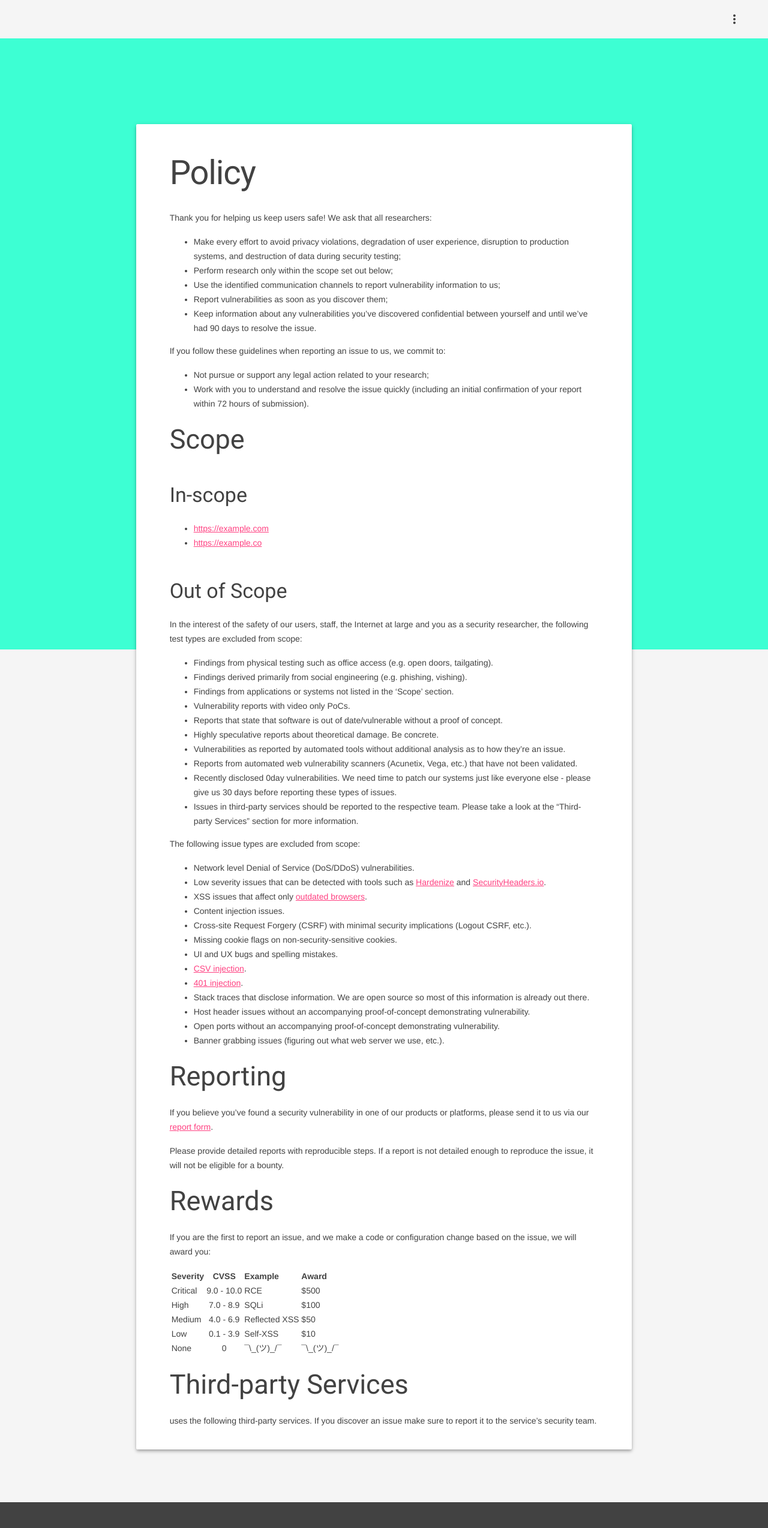
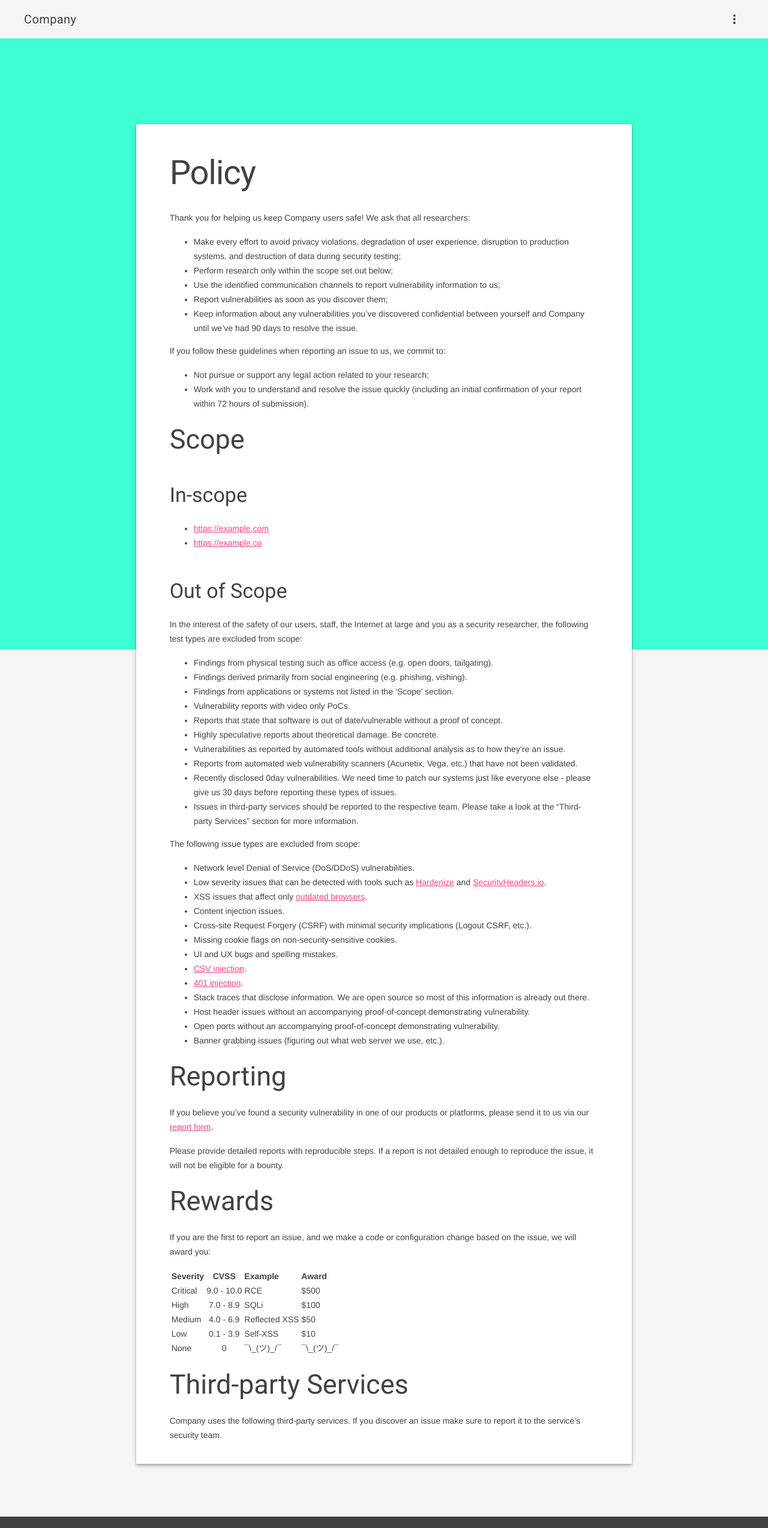
Before and after one commit to EdOverflow/security-template, a Jekyll site: the page built from index.md, in a window 1280 px wide. Shown: the whole page at 60% size. Built offline with Jekyll 4.4.1, drawn with Linux system fonts in a browser that asks for light colours; our own code applies the rules of GitHub Pages for plain Markdown files.

Commit message:
Fix variable references.

```diff
--- a/_layouts/default.html
+++ b/_layouts/default.html
@@ -1,27 +1,27 @@
-<!doctype html>
+<!DOCTYPE html>
 <html lang="en">
   <head>
     <meta charset="utf-8">
     <meta http-equiv="X-UA-Compatible" content="IE=edge">
     <meta name="description" content="A front-end template that helps you build fast, modern mobile web apps.">
     <meta name="viewport" content="width=device-width, initial-scale=1.0, minimum-scale=1.0">
-    <title>{{ company_name }}</title>
+    <title>{{ site.company_name }}</title>
 
     <!-- Add to homescreen for Chrome on Android -->
     <meta name="mobile-web-app-capable" content="yes">
-    <link rel="icon" sizes="192x192" href="images/android-desktop.png">
+    <link rel="icon" sizes="192x192" href="{{ {{ site.baseurl }}/assets/ }}/images/icon.png">
 
     <!-- Add to homescreen for Safari on iOS -->
     <meta name="apple-mobile-web-app-capable" content="yes">
     <meta name="apple-mobile-web-app-status-bar-style" content="black">
     <meta name="apple-mobile-web-app-title" content="Material Design Lite">
-    <link rel="apple-touch-icon-precomposed" href="images/ios-desktop.png">
+    <link rel="apple-touch-icon-precomposed" href="{{ site.baseurl }}/assets/images/icon.png">
 
     <!-- Tile icon for Win8 (144x144 + tile color) -->
     <meta name="msapplication-TileImage" content="images/touch/ms-touch-icon-144x144-precomposed.png">
     <meta name="msapplication-TileColor" content="#3372DF">
 
-    <link rel="shortcut icon" href="images/favicon.png">
+    <link rel="shortcut icon" href="{{ site.baseurl }}/assets/images/icon.png">
 
     <link rel="stylesheet" href="https://fonts.googleapis.com/css?family=Roboto:regular,bold,italic,thin,light,bolditalic,black,medium&amp;lang=en">
     <link rel="stylesheet" href="https://fonts.googleapis.com/icon?family=Material+Icons">
@@ -32,7 +32,7 @@
     <div class="demo-layout mdl-layout mdl-layout--fixed-header mdl-js-layout mdl-color--grey-100">
       <header class="demo-header mdl-layout__header mdl-layout__header--scroll mdl-color--grey-100 mdl-color-text--grey-800">
         <div class="mdl-layout__header-row">
-          <span class="mdl-layout-title">{{ company_name }}</span>
+          <span class="mdl-layout-title">{{ site.company_name }}</span>
           <div class="mdl-layout-spacer"></div>
           <!-- Right aligned menu below button -->
           <button id="demo-menu-lower-right"
--- a/index.md
+++ b/index.md
@@ -4,13 +4,13 @@ layout: default
 
 # Policy
 
-Thank you for helping us keep {{ company_name }} users safe! We ask that all researchers:
+Thank you for helping us keep {{ site.company_name }} users safe! We ask that all researchers:
 
 *   Make every effort to avoid privacy violations, degradation of user experience, disruption to production systems, and destruction of data during security testing;
 *   Perform research only within the scope set out below;
 *   Use the identified communication channels to report vulnerability information to us;
 *   Report vulnerabilities as soon as you discover them;
-*   Keep information about any vulnerabilities you’ve discovered confidential between yourself and {{ company_name }} until we’ve had 90 days to resolve the issue.
+*   Keep information about any vulnerabilities you’ve discovered confidential between yourself and {{ site.company_name }} until we’ve had 90 days to resolve the issue.
 
 If you follow these guidelines when reporting an issue to us, we commit to:
 
@@ -75,6 +75,6 @@ If you are the first to report an issue, and we make a code or configuration cha
 
 ## Third-party Services
 
-{{ company_name }} uses the following third-party services. If you discover an issue make sure to report it to the service's security team.
+{{ site.company_name }} uses the following third-party services. If you discover an issue make sure to report it to the service's security team.
 
 <!-- Insert list of third-party services here. -->
```
